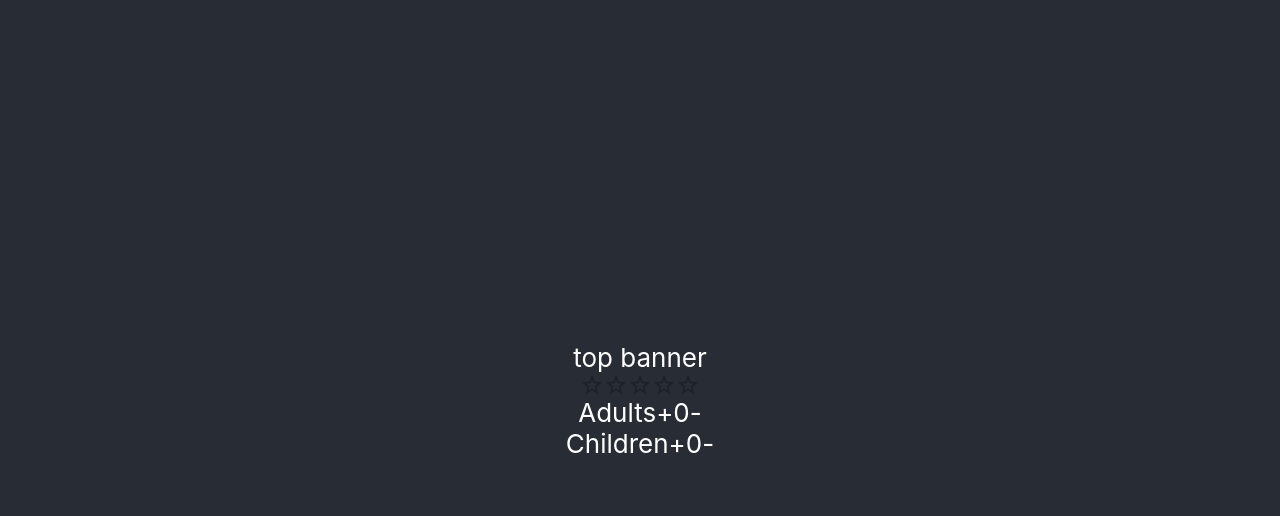
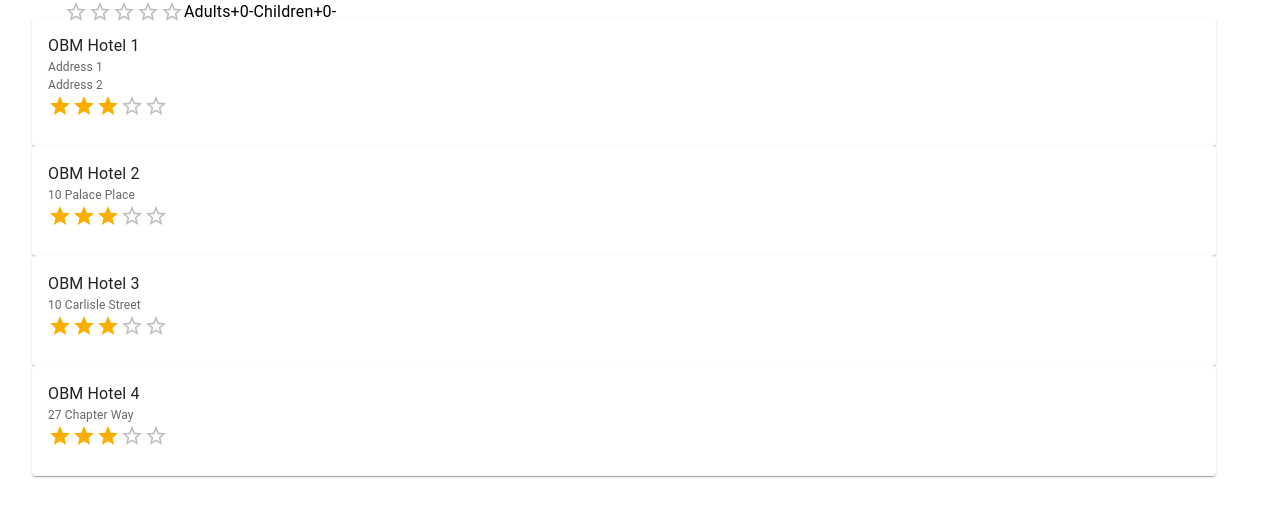
Before and after one commit to girofelgo/hotel_test, a React (Create React App) app: page / in a window 1280 px wide. Shown: the top 516 px of the page. Built offline with nearby package versions, Linux system fonts and the light colour scheme.

Commit message:
POC controls and cards with rating

```diff
--- a/src/App.tsx
+++ b/src/App.tsx
@@ -1,7 +1,7 @@
 import React from "react";
-import "./App.css";
-import { Rating } from "@mui/material";
+import { Box, Container, Grid, Rating, Typography } from "@mui/material";
 import styled from "@emotion/styled";
+import { HotelCard } from "./HotelCard";
 
 type IValue = number;
 
@@ -10,14 +10,348 @@ const Flex = styled.div<{ flexDirection?: string }>`
   flex-direction: ${({ flexDirection = "row" }) => flexDirection};
 `;
 
+const Controls = styled.div`
+  flex-direction: row;
+  display: flex;
+  height: 50px;
+`;
+
+const hotels = [
+  {
+    id: "OBMNG1",
+    name: "OBM Hotel 1",
+    description:
+      "Etag for the win chocolate biscuit wafer soufflé toffee toffee donut. Tart biscuit wafer pudding chocolate cake oat cake halvah\r\nMarshmallow halvah gingerbread apple pie muffin biscuit. Cake pudding topping pie lemon drops lollipop. Bear claw oat cake jelly beans. Bonbon toffee caramels pudding gingerbread cookie lollipop.",
+    address1: "Address 1",
+    address2: "Address 2",
+    postcode: "WC1R 4PS",
+    town: "London",
+    country: "United Kingdom",
+    countryCode: "GB",
+    starRating: "4",
+    facilities: [
+      {
+        code: "1",
+      },
+      {
+        code: "2",
+      },
+      {
+        code: "3",
+      },
+      {
+        code: "4",
+      },
+      {
+        code: "5",
+      },
+      {
+        code: "6",
+      },
+      {
+        code: "7",
+      },
+      {
+        code: "8",
+      },
+      {
+        code: "9",
+      },
+      {
+        code: "10",
+      },
+      {
+        code: "11",
+      },
+      {
+        code: "12",
+      },
+      {
+        code: "13",
+      },
+      {
+        code: "14",
+      },
+      {
+        code: "15",
+      },
+      {
+        code: "16",
+      },
+      {
+        code: "17",
+      },
+      {
+        code: "18",
+      },
+      {
+        code: "19",
+      },
+      {
+        code: "20",
+      },
+      {
+        code: "21",
+      },
+      {
+        code: "22",
+      },
+      {
+        code: "23",
+      },
+      {
+        code: "24",
+      },
+      {
+        code: "25",
+      },
+      {
+        code: "26",
+      },
+      {
+        code: "27",
+      },
+      {
+        code: "28",
+      },
+      {
+        code: "29",
+      },
+      {
+        code: "30",
+      },
+      {
+        code: "31",
+      },
+      {
+        code: "32",
+      },
+      {
+        code: "33",
+      },
+      {
+        code: "34",
+      },
+      {
+        code: "35",
+      },
+    ],
+    telephone: "12345666",
+    email: "JabbaScript@guestline.com",
+    images: [
+      {
+        url: "https://rl-uk2.azureedge.net/picturemanager/images/OBMNG1/Hotel1.JPG",
+      },
+      {
+        url: "https://rl-uk2.azureedge.net/picturemanager/images/OBMNG1/hotel4.jpg",
+      },
+      {
+        url: "https://rl-uk2.azureedge.net/picturemanager/images/OBMNG1/room5.jpg",
+      },
+    ],
+    checkInHours: "14",
+    checkInMinutes: "00",
+    checkOutHours: "11",
+    checkOutMinutes: "00",
+    position: {
+      latitude: "51.507351000",
+      longitude: "-0.127758000",
+      timezone: "GMT",
+    },
+  },
+  {
+    id: "OBMNG2",
+    name: "OBM Hotel 2",
+    description:
+      "Fruitcake brownie sugar plum cotton candy pastry marzipan pie lollipop ice cream. Sweet pie tootsie roll oat cake apple pie candy pastry wafer jelly beans. Cake sweet oat cake chocolate sweet chocolate pudding biscuit.",
+    address1: "10 Palace Place",
+    address2: "",
+    postcode: "SW1E 5BW",
+    town: "London",
+    country: "United Kingdom",
+    countryCode: "GB",
+    starRating: "5",
+    facilities: [],
+    telephone: "54453559",
+    email: "JabbaScript@guestline.com",
+    images: [
+      {
+        url: "https://rl-uk2.azureedge.net/picturemanager/images/OBMNG2/hotel1.jpg",
+        alt: "Hotel image",
+      },
+    ],
+    checkInHours: "13",
+    checkInMinutes: "00",
+    checkOutHours: "10",
+    checkOutMinutes: "00",
+    position: {
+      latitude: "1.100000000",
+      longitude: "-1.100000000",
+      timezone: "GMT",
+    },
+  },
+  {
+    id: "OBMNG3",
+    name: "OBM Hotel 3",
+    description:
+      "Chocolate marzipan muffin danish cake chupa chups pastry. Croissant sweet sweet wafer sweet roll chocolate. Carrot cake pudding tart pastry lemon drops croissant cupcake brownie croissant. Sweet lollipop soufflé tart cookie sweet gingerbread pudding croissant.",
+    address1: "10 Carlisle Street",
+    address2: "",
+    postcode: "W1D 3BR",
+    town: "London",
+    country: "United Kingdom",
+    countryCode: "GB",
+    starRating: "3",
+    facilities: [],
+    telephone: "1235345",
+    email: "jabbaservices@guestline.com",
+    images: [
+      {
+        url: "https://rl-uk2.azureedge.net/picturemanager/images/OBMNG3/hotel2.jpg",
+        alt: "hotel",
+      },
+    ],
+    checkInHours: "12",
+    checkInMinutes: "00",
+    checkOutHours: "9",
+    checkOutMinutes: "00",
+    position: {
+      latitude: "1.200000000",
+      longitude: "-1.200000000",
+      timezone: "GMT",
+    },
+  },
+  {
+    id: "OBMNG4",
+    name: "OBM Hotel 4",
+    description:
+      "Carrot cake pudding tart pastry lemon drops croissant cupcake brownie croissant. Sweet lollipop soufflé tart cookie sweet gingerbread pudding croissant.\r\nSesame snaps tootsie roll tootsie roll chocolate cake halvah cake dessert. Sesame snaps wafer sweet ice cream cotton candy sugar plum sweet roll. Bonbon candy canes chocolate bar pie halvah caramels jelly-o. Powder chocolate cake carrot cake chupa chups apple pie.",
+    address1: "27 Chapter Way",
+    address2: "",
+    postcode: "SW19 2RF",
+    town: "Liverpool",
+    country: "United Kingdom",
+    countryCode: "GB",
+    starRating: "5",
+    facilities: [],
+    telephone: "123456",
+    email: "jabbaservices@guestline.com",
+    images: [
+      {
+        url: "https://rl-uk2.azureedge.net/picturemanager/images/OBMNG4/hotel3.jpg",
+        alt: "hotel",
+      },
+    ],
+    checkInHours: "15",
+    checkInMinutes: "00",
+    checkOutHours: "12",
+    checkOutMinutes: "00",
+  },
+];
+
+const ratePlans = [
+  {
+    id: "24_HOUR",
+    shortDescription: "24 Hour Rate - Payment Type Pay Now",
+    longDescription:
+      "Code: 24_HOUR, Prepayment: Pay now\r\n\r\nTesting bullet points\r\n1\r\n2\r\n3",
+    prePayment: "Reserve",
+    cancellationPolicy: {
+      name: "Free Cancelation",
+      text: "You can cancel when ever you like.",
+      penalty: "Fixed",
+      applicable: "Full Stay",
+      amount: 0,
+      hour: "10 AM",
+    },
+  },
+  {
+    id: "BAR_BB10",
+    shortDescription: "-10% off",
+    prePayment: "First night",
+  },
+  {
+    id: "BB_SAVER",
+    shortDescription: "Bed and Breakfast",
+    longDescription: "BB_SAVER - Pre Payment Type",
+    prePayment: "Deposit",
+    cancellationPolicy: {
+      name: "Strict",
+      text: "There will be no refund. Do not pass go. Do not collect £200.",
+      penalty: "Fixed",
+      applicable: "Full Stay",
+      amount: 100,
+      days: 300,
+    },
+    prePaymentValue: 25,
+    prePaymentIsPercentage: true,
+  },
+  {
+    id: "BAR_RO",
+    shortDescription: "Room Only - Payment Type Per Adult",
+    longDescription: "Code: BAR_RO, Prepayment: Per Adult 25.00",
+    prePayment: "Reserve",
+    cancellationPolicy: {
+      name: "Free Cancelation",
+      text: "You can cancel when ever you like.",
+      penalty: "Fixed",
+      applicable: "Full Stay",
+      amount: 0,
+      hour: "10 AM",
+    },
+  },
+  {
+    id: "BAR_BB",
+    shortDescription: "Bed and Breakfast - Payment Type Guarantee",
+    longDescription: "Code: BAR_BB, Prepayment: Guarantee",
+    prePayment: "Reserve",
+    cancellationPolicy: {
+      name: "Free Cancelation",
+      text: "You can cancel when ever you like.",
+      penalty: "Fixed",
+      applicable: "Full Stay",
+      amount: 0,
+      hour: "10 AM",
+    },
+  },
+  {
+    id: "BAR_DBB",
+    shortDescription: "Dinner, Bed & Breakfast - Payment Type Deposit",
+    longDescription: "BAR_DBB. Payment Type: Deposit 50%",
+    prePayment: "Reserve",
+    cancellationPolicy: {
+      name: "Strict",
+      text: "There will be no refund. Do not pass go. Do not collect £200.",
+      penalty: "Fixed",
+      applicable: "Full Stay",
+      amount: 100,
+      days: 300,
+    },
+  },
+  {
+    id: "CORP001",
+    shortDescription: "Corporate Rate 1",
+    prePayment: "First night",
+    cancellationPolicy: {
+      name: "Strict",
+      text: "There will be no refund. Do not pass go. Do not collect £200.",
+      penalty: "Fixed",
+      applicable: "Full Stay",
+      amount: 100,
+      days: 300,
+    },
+  },
+];
+
 function App() {
   const [rating, setRating] = React.useState<number | null>(null);
   const [adultCount, setAdultCount] = React.useState<IValue>(0);
   const [childCount, setChildCount] = React.useState<IValue>(0);
+
   return (
     <div className="App">
-      <header className="App-header">
-        <div>top banner</div>
+      <Container maxWidth="lg">
+        <Controls>
           <Rating
             name="simple-controlled"
             value={rating}
@@ -26,22 +360,36 @@ function App() {
             }}
           />
           <Flex>
-          <div>Adults</div>
-          <div onClick={() => setAdultCount(adultCount + 1)}>+</div>
-          <div>{adultCount}</div>
-          <div onClick={() => adultCount > 0 && setAdultCount(adultCount - 1)}>
+            <Typography>Adults</Typography>
+            <Typography onClick={() => setAdultCount(adultCount + 1)}>
+              +
+            </Typography>
+            <Typography>{adultCount}</Typography>
+            <Typography
+              onClick={() => adultCount > 0 && setAdultCount(adultCount - 1)}
+            >
               -
-          </div>
+            </Typography>
           </Flex>
           <Flex>
-          <div>Children</div>
-          <div onClick={() => setChildCount(childCount + 1)}>+</div>
-          <div>{childCount}</div>
-          <div onClick={() => childCount > 0 && setChildCount(childCount - 1)}>
+            <Typography>Children</Typography>
+            <Typography onClick={() => setChildCount(childCount + 1)}>
+              +
+            </Typography>
+            <Typography>{childCount}</Typography>
+            <Typography
+              onClick={() => childCount > 0 && setChildCount(childCount - 1)}
+            >
               -
-          </div>
+            </Typography>
           </Flex>
-      </header>
+        </Controls>
+        <Grid direction="column" container spacing={4}>
+          {hotels.map((hotel) => (
+            <HotelCard key={hotel.name} hotel={hotel} />
+          ))}
+        </Grid>
+      </Container>
     </div>
   );
 }
--- /dev/null
+++ b/src/HotelCard.tsx
@@ -0,0 +1,20 @@
+import { Card, CardContent, Rating, Typography } from "@mui/material";
+
+export const HotelCard = ({ hotel }: { hotel: any }) => {
+  return (
+    <Card>
+      <CardContent>
+        <Typography sx={{ fontSize: 16 }} color="text.primary">
+          {hotel.name}
+        </Typography>
+        <Typography sx={{ fontSize: 12 }} color="text.secondary">
+          {hotel.address1}
+        </Typography>
+        <Typography sx={{ fontSize: 12 }} color="text.secondary">
+          {hotel.address2}
+        </Typography>
+        <Rating name="read-only" readOnly value={3} />
+      </CardContent>
+    </Card>
+  );
+};
```
Lines whose indentation alone changed are shown as unchanged.
